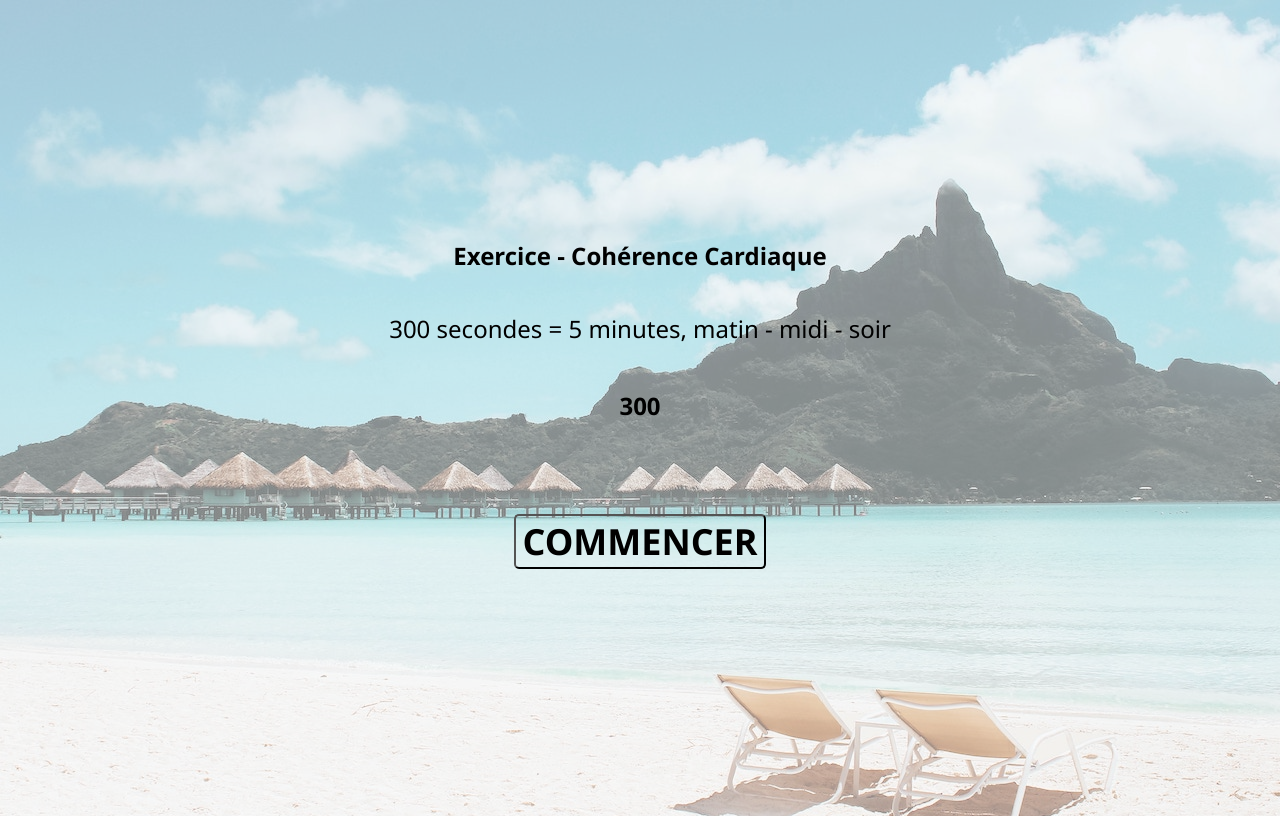
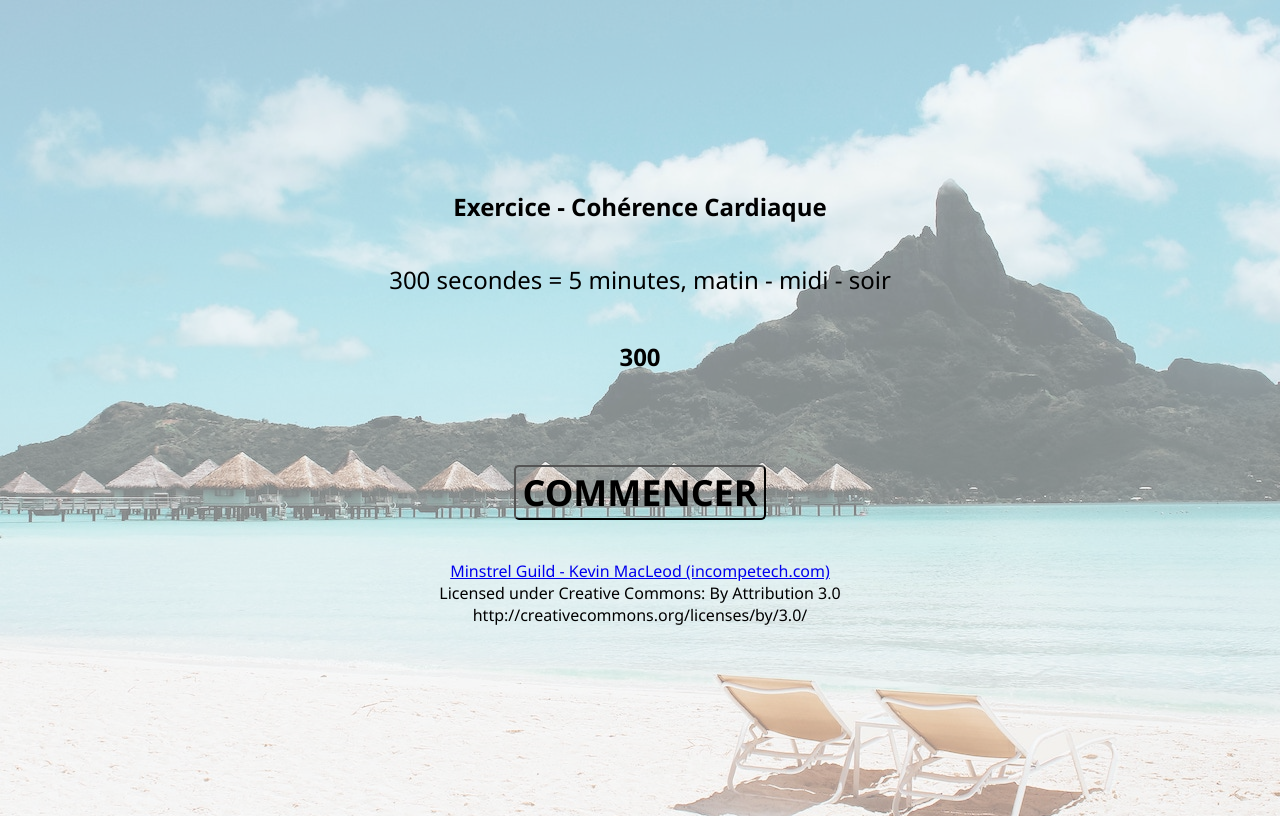
Before and after one commit to Lukam90/lukam90.github.io, a plain HTML site: page exercice.html in a window 1280 px wide. Drawn offline with Linux system fonts and the light colour scheme.

Commit message:
MAJ Nv Musique

```diff
--- a/exercice.html
+++ b/exercice.html
@@ -23,9 +23,15 @@
         <p><button id="press_btn" onclick="setCounter()">COMMENCER</button></p>
 
         <audio loop>
-            <source src="public/music/piano.ogg" type="audio/ogg" />
+            <source src="public/music/fluterie.ogg" type="audio/ogg" />
             La musique n'est pas disponible, mais l'exercice reste toujours valable.
         </audio>
+
+        <p id="credits">
+            <a href="https://incompetech.com/music/royalty-free/index.html?isrc=USUAN1200098" target="_blank">Minstrel Guild - Kevin MacLeod (incompetech.com)</a><br>
+            Licensed under Creative Commons: By Attribution 3.0<br>
+            http://creativecommons.org/licenses/by/3.0/
+        </p>
     </div>
 
     <script src="public/js/exercice.js"></script>
--- a/public/css/exercice.css
+++ b/public/css/exercice.css
@@ -18,6 +18,11 @@ body {
     text-align: center;
 
     height: 100vh;
+}
+
+#credits,
+#credits a {
+    font-size: 16px;
 }
 
 button {
```
Also changed, not shown: 2 other files.
